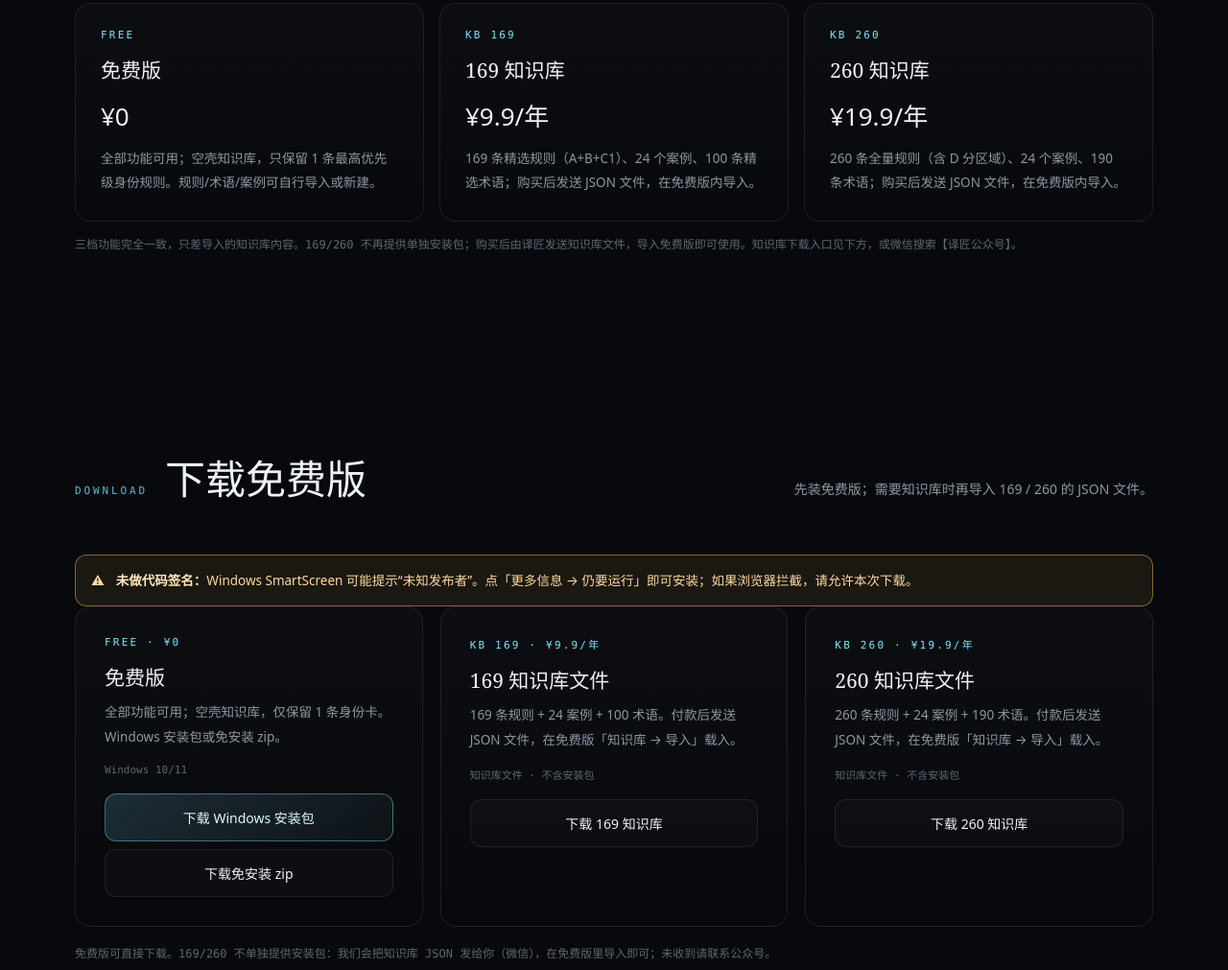
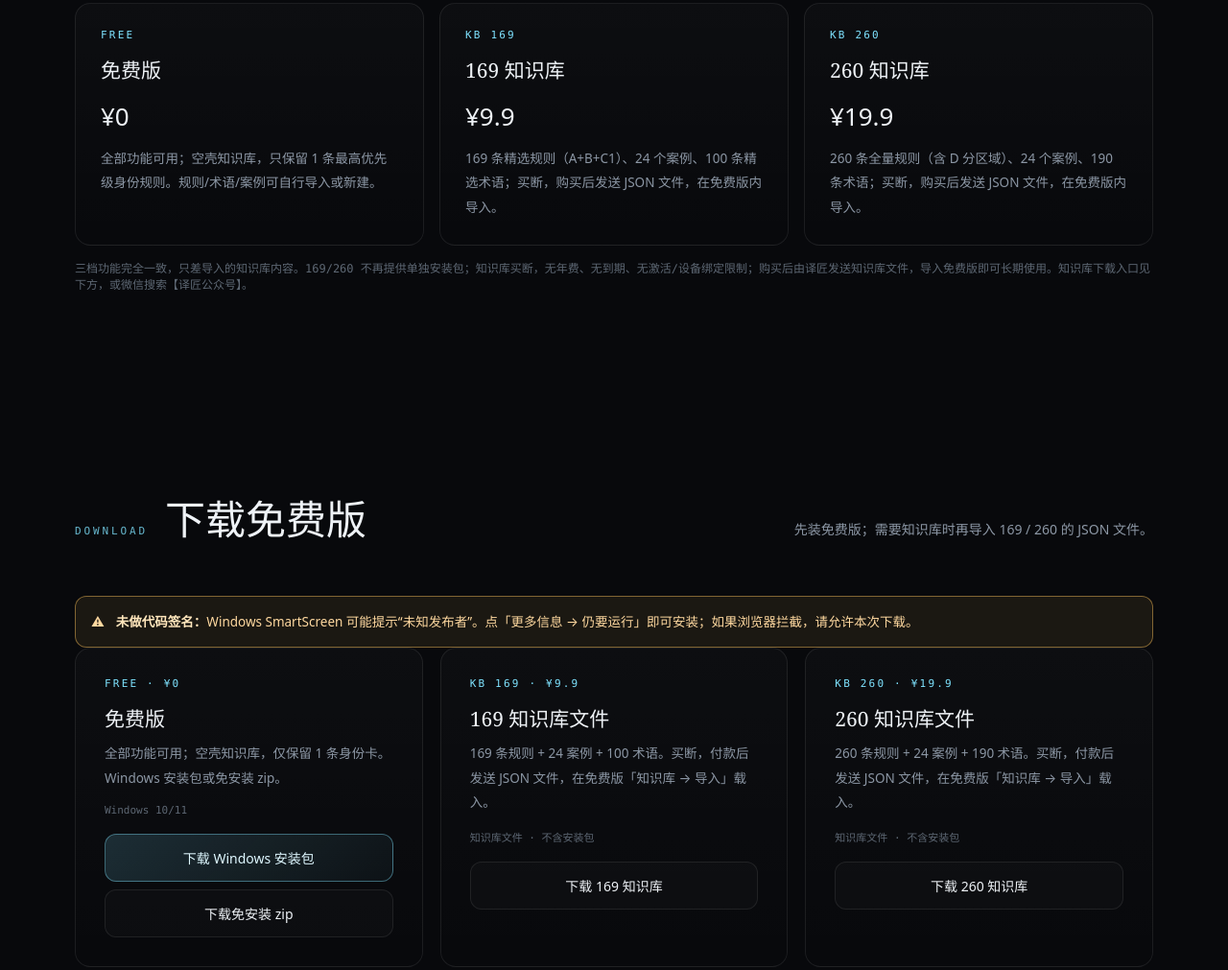
Before and after one commit to Yijiang-git/yijiang, a plain HTML site: page docs/index.html in a window 1280 px wide. Shown: the part 3209-4220 px from the top of the page at 96% size. Drawn offline with Linux system fonts and the light colour scheme.

Commit message:
site: 知识库改为买断价 9.9/19.9，无年费/到期/设备绑定限制

```diff
--- a/docs/index.html
+++ b/docs/index.html
@@ -280,10 +280,10 @@
     <div class="sec-head reveal"><span>PRICING</span><h2>免费版 + 知识库</h2><p>免费版本体不预装知识库；169 / 260 知识库以文件交付，导入后使用。</p></div>
     <div class="grid" style="grid-template-columns:repeat(3,1fr)">
       <div class="card reveal"><div class="k">FREE</div><h3>免费版</h3><p style="font-size:26px;color:#eef2f6;margin:6px 0">¥0</p><p>全部功能可用；空壳知识库，只保留 1 条最高优先级身份规则。规则/术语/案例可自行导入或新建。</p></div>
-      <div class="card reveal"><div class="k">KB 169</div><h3>169 知识库</h3><p style="font-size:26px;color:#eef2f6;margin:6px 0">¥9.9/年</p><p>169 条精选规则（A+B+C1）、24 个案例、100 条精选术语；购买后发送 JSON 文件，在免费版内导入。</p></div>
-      <div class="card reveal"><div class="k">KB 260</div><h3>260 知识库</h3><p style="font-size:26px;color:#eef2f6;margin:6px 0">¥19.9/年</p><p>260 条全量规则（含 D 分区域）、24 个案例、190 条术语；购买后发送 JSON 文件，在免费版内导入。</p></div>
+      <div class="card reveal"><div class="k">KB 169</div><h3>169 知识库</h3><p style="font-size:26px;color:#eef2f6;margin:6px 0">¥9.9</p><p>169 条精选规则（A+B+C1）、24 个案例、100 条精选术语；买断，购买后发送 JSON 文件，在免费版内导入。</p></div>
+      <div class="card reveal"><div class="k">KB 260</div><h3>260 知识库</h3><p style="font-size:26px;color:#eef2f6;margin:6px 0">¥19.9</p><p>260 条全量规则（含 D 分区域）、24 个案例、190 条术语；买断，购买后发送 JSON 文件，在免费版内导入。</p></div>
     </div>
-    <p class="note" style="margin-top:14px">三档功能完全一致，只差导入的知识库内容。169/260 不再提供单独安装包；购买后由译匠发送知识库文件，导入免费版即可使用。知识库下载入口见下方，或微信搜索【译匠公众号】。</p>
+    <p class="note" style="margin-top:14px">三档功能完全一致，只差导入的知识库内容。169/260 不再提供单独安装包；知识库买断，无年费、无到期、无激活/设备绑定限制；购买后由译匠发送知识库文件，导入免费版即可长期使用。知识库下载入口见下方，或微信搜索【译匠公众号】。</p>
   </div>
 </section>
 
@@ -301,16 +301,16 @@
         <a class="btn" href="downloads/译匠-免费版-0.2.zip" download style="margin-top:8px">下载免安装 zip</a>
       </div>
       <div class="card reveal">
-        <div class="k">KB 169 · ¥9.9/年</div>
+        <div class="k">KB 169 · ¥9.9</div>
         <h3>169 知识库文件</h3>
-        <p>169 条规则 + 24 案例 + 100 术语。付款后发送 JSON 文件，在免费版「知识库 → 导入」载入。</p>
+        <p>169 条规则 + 24 案例 + 100 术语。买断，付款后发送 JSON 文件，在免费版「知识库 → 导入」载入。</p>
         <div class="meta">知识库文件 · 不含安装包</div>
         <a class="btn" href="https://www.baidu.com" target="_blank" rel="noopener">下载 169 知识库</a>
       </div>
       <div class="card reveal">
-        <div class="k">KB 260 · ¥19.9/年</div>
+        <div class="k">KB 260 · ¥19.9</div>
         <h3>260 知识库文件</h3>
-        <p>260 条规则 + 24 案例 + 190 术语。付款后发送 JSON 文件，在免费版「知识库 → 导入」载入。</p>
+        <p>260 条规则 + 24 案例 + 190 术语。买断，付款后发送 JSON 文件，在免费版「知识库 → 导入」载入。</p>
         <div class="meta">知识库文件 · 不含安装包</div>
         <a class="btn" href="https://www.baidu.com" target="_blank" rel="noopener">下载 260 知识库</a>
       </div>
```
Also changed, not shown: docs/license.html (+3 -3 lines).
